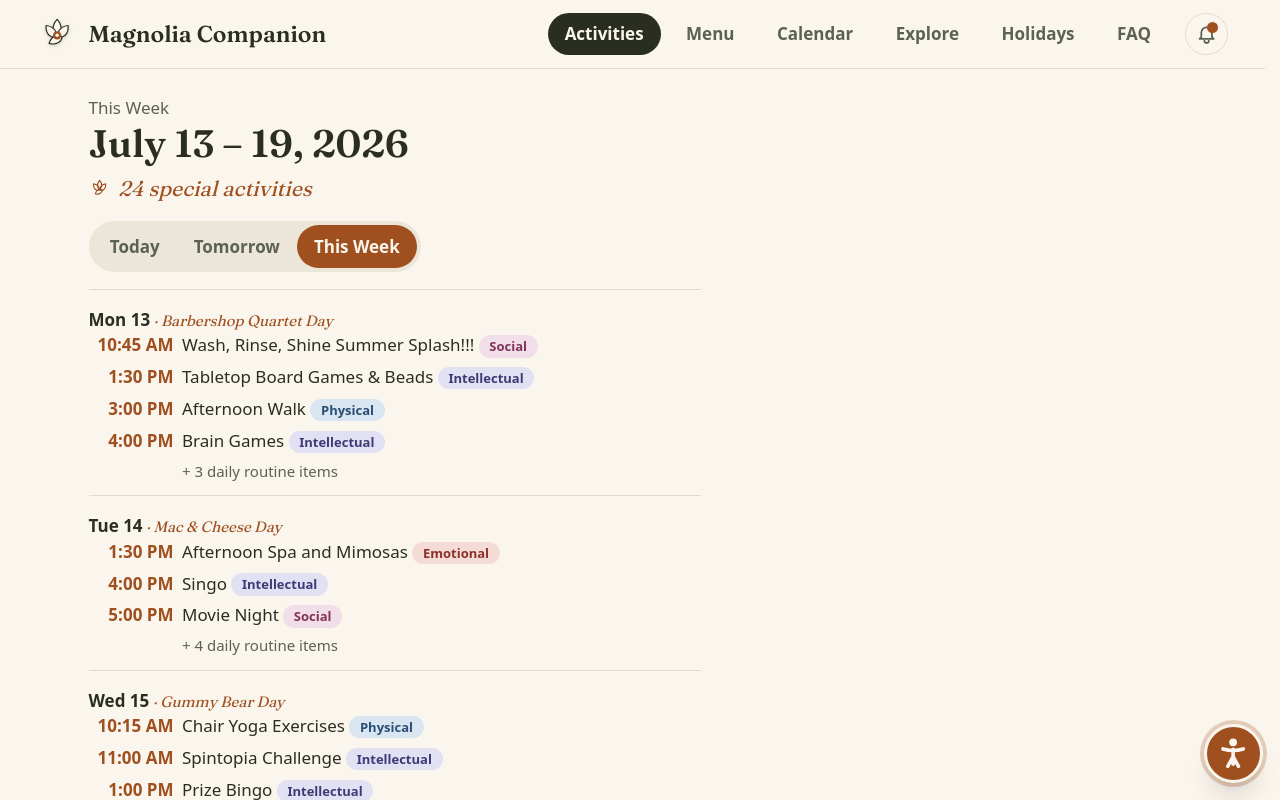
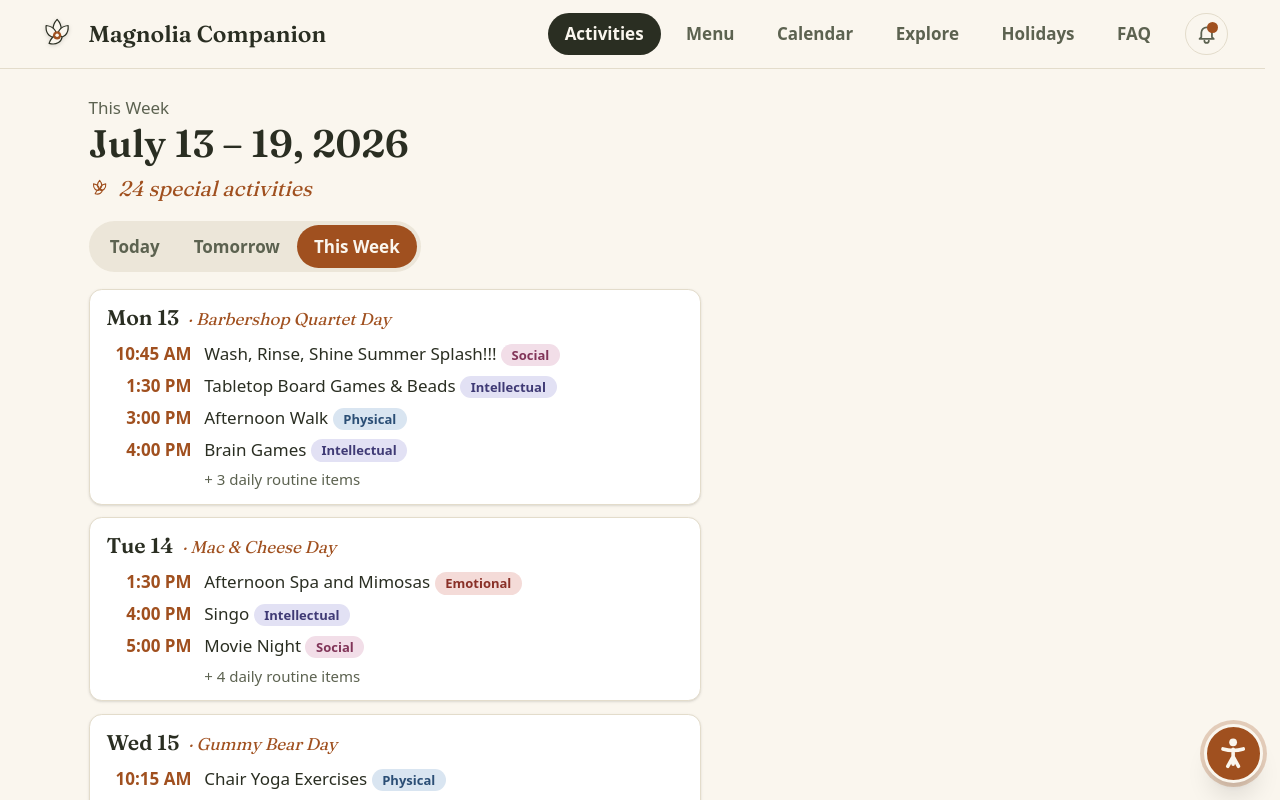
Before and after one commit to dillo/magnolia-companion, a Next.js app: page / in a window 1280 px wide. Both pictures are taken after a click on the tab "This Week". Shown: the top 800 px of the page. Built offline with nearby package versions, Linux system fonts and the light colour scheme.

Commit message:
feat: restyle week view as day cards matching the new surfaces

```diff
--- a/components/HomeClient.tsx
+++ b/components/HomeClient.tsx
@@ -247,33 +247,40 @@ function MenuSummary({
   );
 }
 
-function DayHeading({ date, today, theme }: { date: string; today: string; theme: string | null }) {
-  const note = date === today ? "Today" : date === addDaysISO(today, 1) ? "Tomorrow" : null;
-  return (
-    <h2 className="mt-4 font-semibold">
-      {dayNameOfISO(date).slice(0, 3)} {Number(date.slice(8))}
-      {note && <span className="font-normal text-moss"> · {note}</span>}
-      {theme && <span className="font-display text-[15px] font-normal italic text-copper"> · {theme}</span>}
-    </h2>
-  );
-}
-
 function WeekActivities({ months, dates, today }: { months: ActivityMonth[]; dates: string[]; today: string }) {
   return (
-    <div className="divide-y divide-hairline border-y border-hairline">
+    <div className="space-y-3">
       {dates.map((date) => {
         const day = findActivityDay(months, date);
         const specials = day?.events.filter((e) => !e.routine) ?? [];
         const routineCount = (day?.events.length ?? 0) - specials.length;
         const isToday = date === today;
+        const isTomorrow = date === addDaysISO(today, 1);
         return (
-          <div key={date} className="pb-3">
-            <DayHeading date={date} today={today} theme={day?.theme ?? null} />
-            <div className={isToday ? "mt-2 rounded-lg border border-copper bg-copper/10 py-2" : ""}>
+          <section
+            key={date}
+            className={`rounded-xl border bg-card px-4 py-3 shadow-sm ${
+              isToday ? "border-copper ring-1 ring-copper" : "border-hairline"
+            }`}
+          >
+            <div className="flex flex-wrap items-baseline gap-x-2 gap-y-0.5">
+              <h2 className="font-display text-xl font-semibold">
+                {dayNameOfISO(date).slice(0, 3)} {Number(date.slice(8))}
+              </h2>
+              {isToday && (
+                <span className="self-center rounded-full bg-copper px-2 py-0.5 text-[13px] font-bold text-petal">
+                  Today
+                </span>
+              )}
+              {isTomorrow && <span className="text-moss">· Tomorrow</span>}
+              {day?.theme && <span className="font-display italic text-copper">· {day.theme}</span>}
+            </div>
+            <div className="mt-2 space-y-1.5">
               {!day && <p className="text-moss">Not added yet.</p>}
+              {day && specials.length === 0 && <p className="text-moss">Daily routine only.</p>}
               {specials.map((e, i) => (
-                <div key={i} className="mb-1.5 flex items-baseline gap-2">
-                  <span className="w-20 shrink-0 text-right font-semibold tabular-nums text-copper">
+                <div key={i} className="flex items-baseline gap-3">
+                  <span className="w-20 shrink-0 whitespace-nowrap text-right font-semibold tabular-nums text-copper">
                     {e.start ? formatTime(e.start) : "All day"}
                   </span>
                   <span>
@@ -282,10 +289,10 @@ function WeekActivities({ months, dates, today }: { months: ActivityMonth[]; dat
                 </div>
               ))}
               {routineCount > 0 && (
-                <p className="ml-[5.5rem] text-[15px] text-moss">+ {routineCount} daily routine items</p>
+                <p className="ml-[5.75rem] text-[15px] text-moss">+ {routineCount} daily routine items</p>
               )}
             </div>
-          </div>
+          </section>
         );
       })}
     </div>
```
